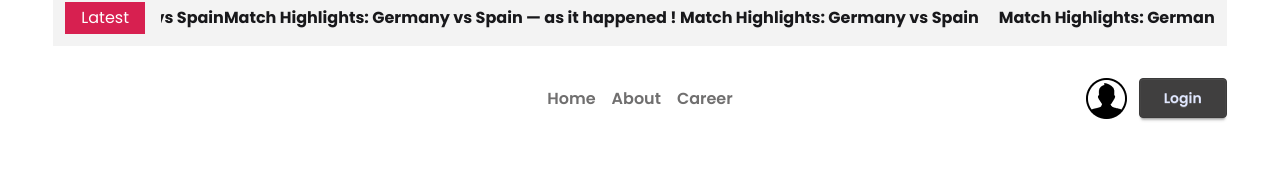
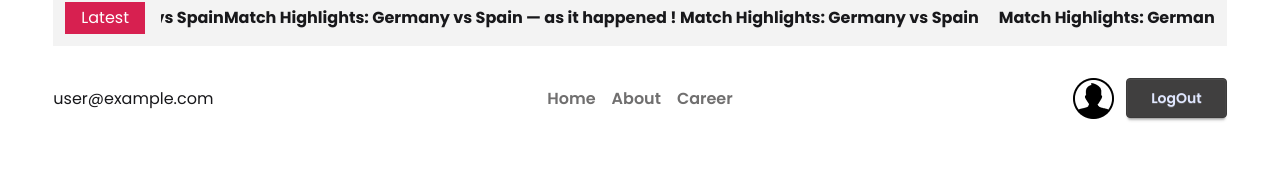
Before and after one commit to mahadi40011/Dragon-News, a React (Vite) app: page /category/1 in a window 1280 px wide. Shown: the part 210-379 px from the top of the page. Built offline with nearby package versions, Linux system fonts and the light colour scheme; no server answers; sample sign-in values are in the browser's storage.

Commit message:
LogOut functionslity done

```diff
--- a/src/components/Navbar/Navbar.jsx
+++ b/src/components/Navbar/Navbar.jsx
@@ -1,8 +1,12 @@
-import React from "react";
-import { Link, NavLink } from "react-router";
-import user from "../../assets/user.png"
+import React, { useContext } from "react";
+import { Link, NavLink, useNavigate } from "react-router";
+import userIcon from "../../assets/user.png";
+import { AuthContext } from "../../context/AuthContext";
 
 const Navbar = () => {
+  const { user, logOutUser } = useContext(AuthContext);
+  const navigate = useNavigate()
+
   const navLink = [
     { id: 1, path: "/", name: "Home" },
     { id: 2, path: "/about", name: "About" },
@@ -22,13 +26,43 @@ const Navbar = () => {
       {navItem.name}
     </NavLink>
   ));
+
+  const handleLogOut = () => {
+    logOutUser()
+      .then((res) => {
+        console.log(res);
+        navigate('/auth/login')
+      })
+      .catch((err) => {
+        console.log(err);
+      });
+  };
   return (
     <div className="relative flex justify-between items-center mt-5">
-      <div className=""></div>
+      <div className="">
+        {
+          user && <p>{user.email}</p>
+        }
+      </div>
       <div className="absolute left-1/2 -translate-x-1/2">{navItems}</div>
       <div className="flex gap-3">
-        <img src={user} alt="" />
-        <Link to={"/auth/login"} className="btn btn-primary px-6">Login</Link>
+        <img src={userIcon} alt="" />
+        {user ? (
+          <button
+            type="button"
+            onClick={handleLogOut}
+            className="btn btn-primary px-6"
+          >
+            LogOut
+          </button>
+        ) : (
+          <Link
+            to={"/auth/login"}
+            className="btn btn-primary px-6"
+          >
+            Login
+          </Link>
+        )}
       </div>
     </div>
   );
--- a/src/pages/Login/Login.jsx
+++ b/src/pages/Login/Login.jsx
@@ -1,9 +1,10 @@
 import React, { useContext } from "react";
-import { Link } from "react-router";
+import { Link, Navigate, useNavigate } from "react-router";
 import { AuthContext } from "../../context/AuthContext";
 
 const Login = () => {
   const { loginUser } = useContext(AuthContext);
+  const navigate = useNavigate()
 
   const handleLogin = (e) => {
     e.preventDefault();
@@ -14,6 +15,7 @@ const Login = () => {
     loginUser(email, password)
       .then((res) => {
         console.log(res.user);
+        navigate('/')
       })
       .catch((err) => {
         console.log(err);
--- a/src/provider/AuthProvider.jsx
+++ b/src/provider/AuthProvider.jsx
@@ -4,6 +4,7 @@ import {
   createUserWithEmailAndPassword,
   onAuthStateChanged,
   signInWithEmailAndPassword,
+  signOut,
 } from "firebase/auth";
 import auth from "../firebase/Firebase.config";
 
@@ -20,11 +21,16 @@ const AuthProvider = ({ children }) => {
     return signInWithEmailAndPassword(auth, email, password);
   };
 
+  const logOutUser = () => {
+    return signOut(auth)
+  }
+
   const authData = {
     user,
     setUser,
     createUser,
     loginUser,
+    logOutUser,
   };
 
   useEffect(() => {
```
